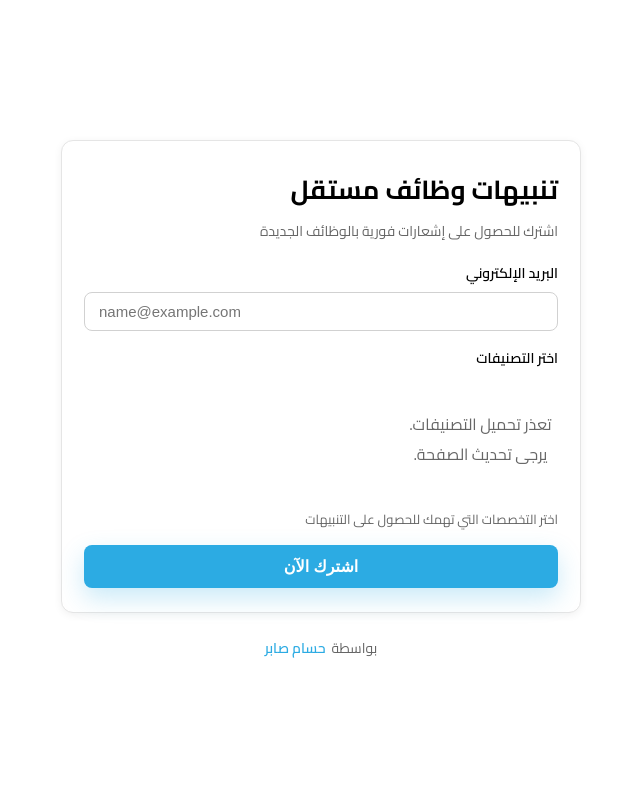
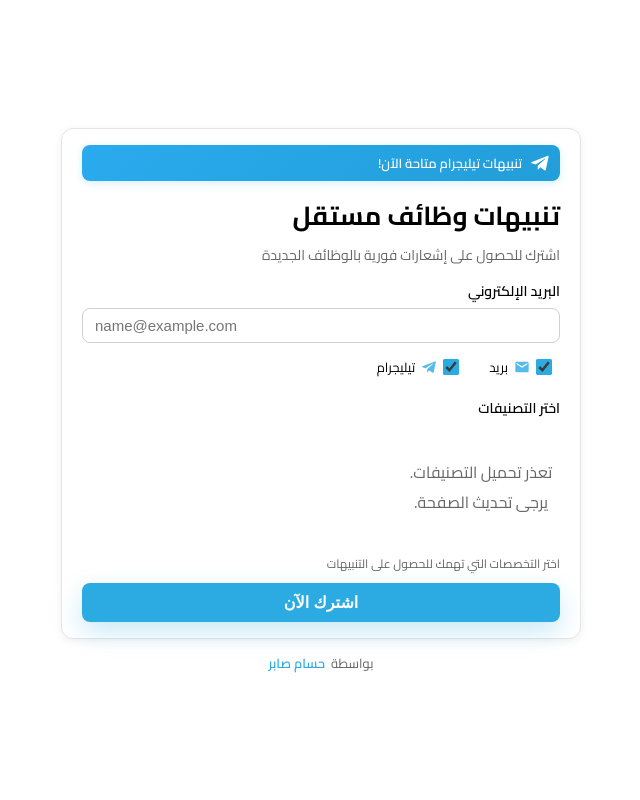
Before and after one commit to HossamSaberX/MostaQL, a Python web app: template backend/templates/subscribe.html in a window 1280 px wide. Shown: the whole page, without its empty margins (319-959 px from the left). Run offline with Jinja, Linux system fonts and the light colour scheme; the template is opened without the code that fills it, so the values that code supplies are empty.

Commit message:
feat(user options): user can now choose between telegram or mail notifs

```diff
--- a/backend/models.py
+++ b/backend/models.py
@@ -14,12 +14,16 @@ class SubscribeRequest(BaseModel):
         min_items=1,
         description="List of category IDs to subscribe to"
     )
+    receive_email: bool = Field(default=True, description="Receive email notifications")
+    receive_telegram: bool = Field(default=True, description="Receive Telegram notifications")
 
     class Config:
         json_schema_extra = {
             "example": {
                 "email": "user@example.com",
-                "category_ids": [1, 2]
+                "category_ids": [1, 2],
+                "receive_email": True,
+                "receive_telegram": True
             }
         }
 
--- a/backend/static/script.js
+++ b/backend/static/script.js
@@ -92,6 +92,14 @@ form.addEventListener('submit', async (event) => {
     return;
   }
 
+  const receiveEmail = document.getElementById('receiveEmail').checked;
+  const receiveTelegram = document.getElementById('receiveTelegram').checked;
+
+  if (!receiveEmail && !receiveTelegram) {
+    toggleGlobalAlert(errorMessage, 'يجب اختيار طريقة إشعار واحدة على الأقل');
+    return;
+  }
+
   submitBtn.disabled = true;
   submitBtn.textContent = 'جاري الإرسال...';
 
@@ -102,37 +110,45 @@ form.addEventListener('submit', async (event) => {
       body: JSON.stringify({
         email: emailInput.value.trim(),
         category_ids: selectedCategories,
+        receive_email: receiveEmail,
+        receive_telegram: receiveTelegram,
       }),
     });
 
     const data = await response.json();
     if (response.ok) {
-      toggleGlobalAlert(successMessage, data.message || 'تم الاشتراك بنجاح');
-      form.reset();
+      const receiveEmailChecked = document.getElementById('receiveEmail').checked;
+      const receiveTelegramChecked = document.getElementById('receiveTelegram').checked;
 
-      // Show Telegram button if token is present
       const telegramSection = document.getElementById('telegramSection');
       const telegramBtn = document.getElementById('telegramBtn');
       const resetSection = document.getElementById('resetSection');
+      const subtitle = document.querySelector('.subtitle');
 
-      if (data.token && typeof telegramBotUsername !== 'undefined' && telegramBotUsername) {
+      form.style.display = 'none';
+      toggleGlobalAlert(successMessage, '');
+
+      if (receiveTelegramChecked && data.token && typeof telegramBotUsername !== 'undefined' && telegramBotUsername) {
           telegramBtn.href = `https://t.me/${telegramBotUsername}?start=${data.token}`;
+          document.getElementById('telegramBtnText').textContent = data.message && data.message.includes('تحديث')
+            ? 'فتح تيليجرام'
+            : 'تفعيل تنبيهات تيليجرام فوراً';
+          telegramSection.style.display = 'block';
+      }
 
-          // Logic to check if user is already linked could be improved by returning 'is_linked' flag from backend
-          // For now, we can infer based on the message content or just show a generic "Connect/Open" message
-          if (data.message && data.message.includes('تحديث')) {
-             document.getElementById('telegramBtnText').textContent = 'فتح تيليجرام';
-          }
+      if (receiveEmailChecked) {
+          subtitle.textContent = receiveTelegramChecked
+            ? 'تم إرسال رسالة التفعيل. يرجى التحقق من بريدك الإلكتروني أو تفعيل تيليجرام فوراً'
+            : 'تم إرسال رسالة التفعيل. يرجى التحقق من بريدك الإلكتروني';
+      } else if (receiveTelegramChecked) {
+          subtitle.textContent = 'تم تسجيل طلبك. يمكنك تفعيل تنبيهات تيليجرام فوراً';
+      } else {
+          subtitle.textContent = data.message || 'تم الاشتراك بنجاح';
+      }
 
-          telegramSection.style.display = 'block';
-          // Hide form after success to focus on next steps
-          form.style.display = 'none';
-          document.querySelector('.subtitle').textContent = 'تم تسجيل طلبك بنجاح';
-
-          if (resetSection) {
-            resetSection.style.display = 'block';
-            document.getElementById('resetBtn').onclick = () => window.location.reload();
-          }
+      if (resetSection) {
+        resetSection.style.display = 'block';
+        document.getElementById('resetBtn').onclick = () => window.location.reload();
       }
 
     } else {
--- a/backend/static/styles.css
+++ b/backend/static/styles.css
@@ -27,7 +27,7 @@ body {
     display: flex;
     align-items: center;
     justify-content: center;
-    padding: 12px 20px 8px;
+    padding: 8px 20px 4px;
     margin: 0;
 }
 
@@ -37,43 +37,106 @@ body {
     display: flex;
     flex-direction: column;
     align-items: stretch;
-    gap: 6px;
+    gap: 4px;
 }
 
 .card {
     background: var(--brand-secondary);
     border: 1px solid var(--border-color);
     border-radius: 12px;
-    padding: 24px 22px;
+    padding: 16px 20px;
     box-shadow: 0 2px 8px rgba(0,0,0,0.06);
+}
+
+.telegram-banner {
+    display: flex;
+    align-items: center;
+    gap: 8px;
+    background: linear-gradient(135deg, var(--telegram-color), var(--telegram-hover));
+    color: white;
+    padding: 6px 10px;
+    border-radius: 8px;
+    margin-bottom: 10px;
+    box-shadow: 0 2px 8px rgba(42, 171, 238, 0.2);
+    font-size: 13px;
+    font-weight: 600;
+}
+
+.telegram-banner svg {
+    flex-shrink: 0;
+}
+
+.notification-group {
+    margin-bottom: 8px;
+}
+
+.notification-inline {
+    display: flex;
+    align-items: center;
+    gap: 14px;
+    justify-content: flex-start;
+}
+
+.notification-option {
+    display: flex;
+    align-items: center;
+    gap: 6px;
+    cursor: pointer;
+    padding: 4px 8px;
+    border-radius: 6px;
+    transition: background 0.2s ease;
+    font-size: 13px;
+    font-weight: 500;
+    white-space: nowrap;
+}
+
+.notification-option:hover {
+    background: var(--bg-muted);
+}
+
+.notification-option input[type="checkbox"] {
+    width: 16px;
+    height: 16px;
+    margin: 0;
+    cursor: pointer;
+    accent-color: var(--brand-primary);
+    flex-shrink: 0;
+}
+
+.notification-option svg {
+    width: 16px;
+    height: 16px;
+    flex-shrink: 0;
+    color: var(--brand-primary);
+    opacity: 0.8;
 }
 
 h1 {
     font-size: 26px;
     font-weight: 700;
-    margin-bottom: 4px;
+    margin-bottom: 2px;
 }
 
 .subtitle {
     color: var(--hint-color);
     font-size: 14px;
-    margin-bottom: 16px;
+    margin-bottom: 10px;
 }
 
 .form-group {
-    margin-bottom: 14px;
+    margin-bottom: 8px;
 }
 
 label {
     display: block;
     font-weight: 600;
-    margin-bottom: 6px;
+    margin-bottom: 4px;
     font-size: 14px;
 }
 
 input[type="email"] {
     width: 100%;
-    padding: 10px 14px;
+    padding: 8px 12px;
     border: 1px solid #D1D1D1;
     border-radius: 8px;
     font-size: 15px;
@@ -89,14 +152,14 @@ input[type="email"]:focus {
 .categories {
     display: grid;
     grid-template-columns: repeat(auto-fill, minmax(140px, 1fr));
-    gap: 8px;
+    gap: 6px;
     padding: 2px;
 }
 
 .category-item {
     display: flex;
     align-items: center;
-    padding: 10px;
+    padding: 8px;
     border: 1px solid var(--border-color);
     border-radius: 8px;
     cursor: pointer;
@@ -119,12 +182,12 @@ input[type="email"]:focus {
 
 .category-label {
     flex: 1;
-    font-size: 14px;
+    font-size: 13px;
 }
 
 .primary-btn {
     width: 100%;
-    padding: 12px;
+    padding: 10px;
     background: var(--brand-primary);
     color: var(--brand-secondary);
     border: none;
@@ -147,7 +210,7 @@ input[type="email"]:focus {
 form button,
 .form-action {
     width: 100%;
-    padding: 12px;
+    padding: 10px;
     border-radius: 10px;
     border: none;
     background: linear-gradient(135deg, #2CABE3, #1F9DD1);
@@ -247,8 +310,8 @@ form button:disabled {
 }
 
 .input-hint {
-    font-size: 13px;
-    margin-top: 6px;
+    font-size: 12px;
+    margin-top: 3px;
 }
 
 .helper-text {
@@ -284,8 +347,8 @@ form button:disabled {
     align-items: center;
     gap: 6px;
     color: var(--hint-color);
-    font-size: 14px;
-    padding: 16px 0 4px;
+    font-size: 13px;
+    padding: 8px 0 2px;
 }
 
 .site-footer a {
--- a/backend/templates/subscribe.html
+++ b/backend/templates/subscribe.html
@@ -2,6 +2,13 @@
 
 {% block content %}
 <div class="card">
+    <div class="telegram-banner">
+        <svg width="20" height="20" viewBox="0 0 24 24" fill="none" xmlns="http://www.w3.org/2000/svg">
+            <path d="M20.665 3.717L2.335 10.786C1.084 11.286 1.089 11.984 2.103 12.295L6.81 13.764L17.704 6.893C18.22 6.58 18.693 6.753 18.307 7.096L9.482 15.053V15.052L9.481 15.054L9.156 19.916C9.633 19.916 9.843 19.699 10.11 19.44L12.43 17.187L17.257 20.753C18.147 21.244 18.787 20.991 19.009 19.93L22.18 5.004C22.505 3.48 21.691 2.789 20.665 3.717Z" fill="white"/>
+        </svg>
+        <span>تنبيهات تيليجرام متاحة الآن!</span>
+    </div>
+
     <h1>تنبيهات وظائف مستقل</h1>
     <p class="subtitle">اشترك للحصول على إشعارات فورية بالوظائف الجديدة</p>
 
@@ -43,6 +50,25 @@
             <p id="emailError" class="input-hint error-text">البريد الإلكتروني غير صالح</p>
         </div>
 
+        <div class="form-group notification-group">
+            <div class="notification-inline">
+                <label class="notification-option">
+                    <input type="checkbox" id="receiveEmail" name="receive_email" checked>
+                    <svg width="18" height="18" viewBox="0 0 24 24" fill="none" xmlns="http://www.w3.org/2000/svg">
+                        <path d="M20 4H4C2.9 4 2.01 4.9 2.01 6L2 18C2 19.1 2.9 20 4 20H20C21.1 20 22 19.1 22 18V6C22 4.9 21.1 4 20 4ZM20 8L12 13L4 8V6L12 11L20 6V8Z" fill="currentColor"/>
+                    </svg>
+                    <span>بريد</span>
+                </label>
+                <label class="notification-option">
+                    <input type="checkbox" id="receiveTelegram" name="receive_telegram" checked>
+                    <svg width="18" height="18" viewBox="0 0 24 24" fill="none" xmlns="http://www.w3.org/2000/svg">
+                        <path d="M20.665 3.717L2.335 10.786C1.084 11.286 1.089 11.984 2.103 12.295L6.81 13.764L17.704 6.893C18.22 6.58 18.693 6.753 18.307 7.096L9.482 15.053V15.052L9.481 15.054L9.156 19.916C9.633 19.916 9.843 19.699 10.11 19.44L12.43 17.187L17.257 20.753C18.147 21.244 18.787 20.991 19.009 19.93L22.18 5.004C22.505 3.48 21.691 2.789 20.665 3.717Z" fill="currentColor"/>
+                    </svg>
+                    <span>تيليجرام</span>
+                </label>
+            </div>
+        </div>
+
         <div class="form-group">
             <label for="categories">اختر التصنيفات</label>
             <div class="categories" id="categories">
```
Also changed, not shown: backend/api/subscribe.py (+6 -1 lines), backend/services/notifier.py (+4 -3 lines), backend/services/subscription_service.py (+20 -7 lines).
